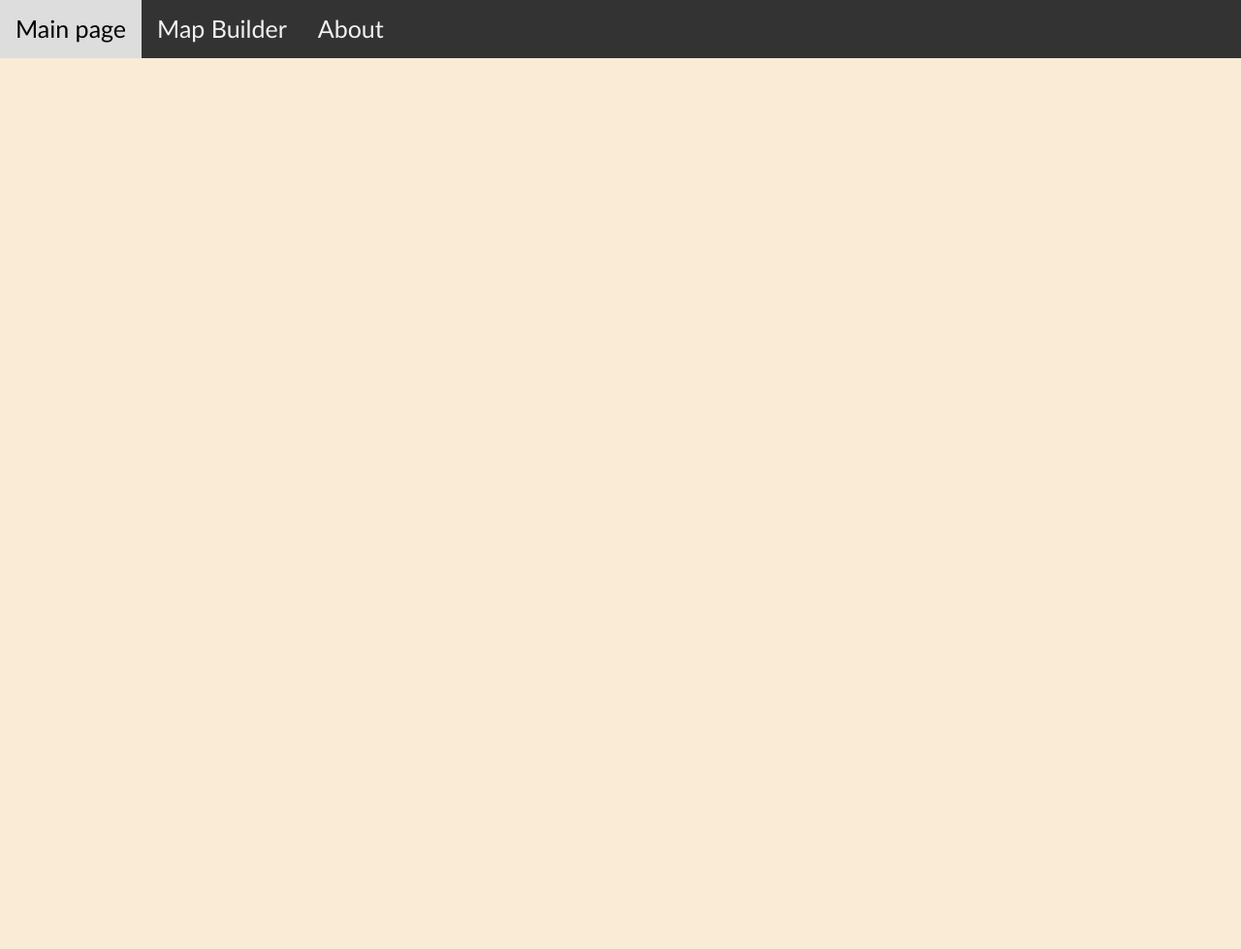
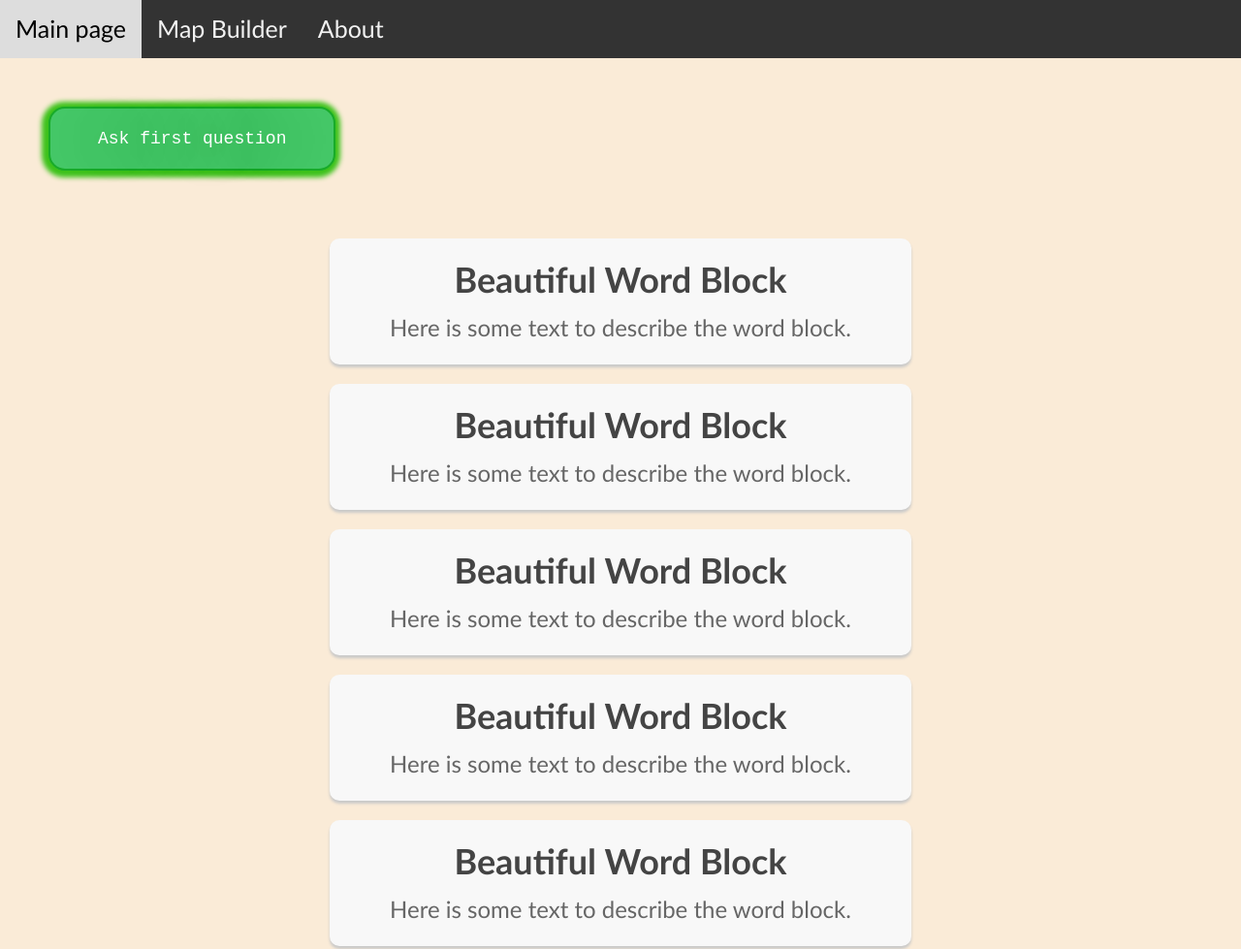
Before and after one commit to Fr1eZe/life-map, a plain HTML site: page Builder.html in a window 1280 px wide. Shown: the top 979 px of the page at 97% size. Before the commit the page ends 800 px from the top, so only its background shows below. Drawn offline with Linux system fonts and the light colour scheme.

Commit message:
working 12.04
added button and started working on mapbuilder page

```diff
--- a/Builder.html
+++ b/Builder.html
@@ -4,7 +4,7 @@
     <meta charset="UTF-8">
     <meta name="viewport" content="width=device-width, initial-scale=1.0">
     <meta http-equiv="X-UA-Compatible" content="ie=edge">
-    <title>My Website</title>
+    <title>Life-map</title>
     <link rel="stylesheet" href="./style.css">
     <link rel="apple-touch-icon" sizes="180x180" href="apple-touch-icon.png">
     <link rel="icon" type="image/png" sizes="32x32" href="favicon-32x32.png">
@@ -21,7 +21,38 @@
         <a href="About.html">About</a>
       </div>
 
+      <button onclick="callquestion1()">Ask first question</button>
+      <div class="word-block">
+        <h2 id="output">Beautiful Word Block</h2>
+        <p>Here is some text to describe the word block.</p>
+      </div>
+      <div class="word-block">
+        <h2>Beautiful Word Block</h2>
+        <p>Here is some text to describe the word block.</p>
+      </div>
+      <div class="word-block">
+        <h2>Beautiful Word Block</h2>
+        <p>Here is some text to describe the word block.</p>
+      </div>
+      <div class="word-block">
+        <h2>Beautiful Word Block</h2>
+        <p>Here is some text to describe the word block.</p>
+      </div>
+      <div class="word-block">
+        <h2>Beautiful Word Block</h2>
+        <p>Here is some text to describe the word block.</p>
+      </div>
+      <div class="word-block">
+        <h2>Beautiful Word Block</h2>
+        <p>Here is some text to describe the word block.</p>
+      </div>
 
-  <script src="index.js"></script>
+      <script>
+        function callquestion1(){
+        var questionOne = prompt("How are you?")
+document.getElementById('output').innerHTML = questionOne
+        }
+      </script>
+      <script src="script.js"></script>
   </body>
 </html>
--- a/style.css
+++ b/style.css
@@ -89,3 +89,51 @@
  padding-bottom:50px ;
    text-align: center;
 }
+
+.word-block {
+  background-color: #F8F8F8;
+  border-radius: 10px;
+  box-shadow: 0px 3px 3px #C9C9C9;
+  padding: 20px;
+  text-align: center;
+  margin: 20px auto;
+  width: 80%;
+  max-width: 600px;
+}
+
+.word-block h2 {
+  font-size: 36px;
+  font-weight: bold;
+  margin-bottom: 10px;
+  color: #444444;
+}
+
+.word-block p {
+  font-size: 24px;
+  line-height: 1.5;
+  color: #666666;
+}
+
+button {
+  margin: 50px;
+  padding: 30px;
+	box-shadow: -1px 1px 5px 6px #3dc21b;
+	background-color:#44c767;
+	border-radius:17px;
+	border:2px solid #18ab29;
+	display:inline-block;
+	cursor:pointer;
+	color:#ffffff;
+	font-family:Courier New;
+	font-size:18px;
+	padding:21px 49px;
+	text-decoration:none;
+	text-shadow:0px 1px 50px #2f6627;
+}
+button:hover {
+	background-color:#5cbf2a;
+}
+button:active {
+	position:relative;
+	top:1px;
+}
```
Also changed, not shown: About.html (+1 -1 lines), Index.html (+1 -1 lines), script.js (added).
